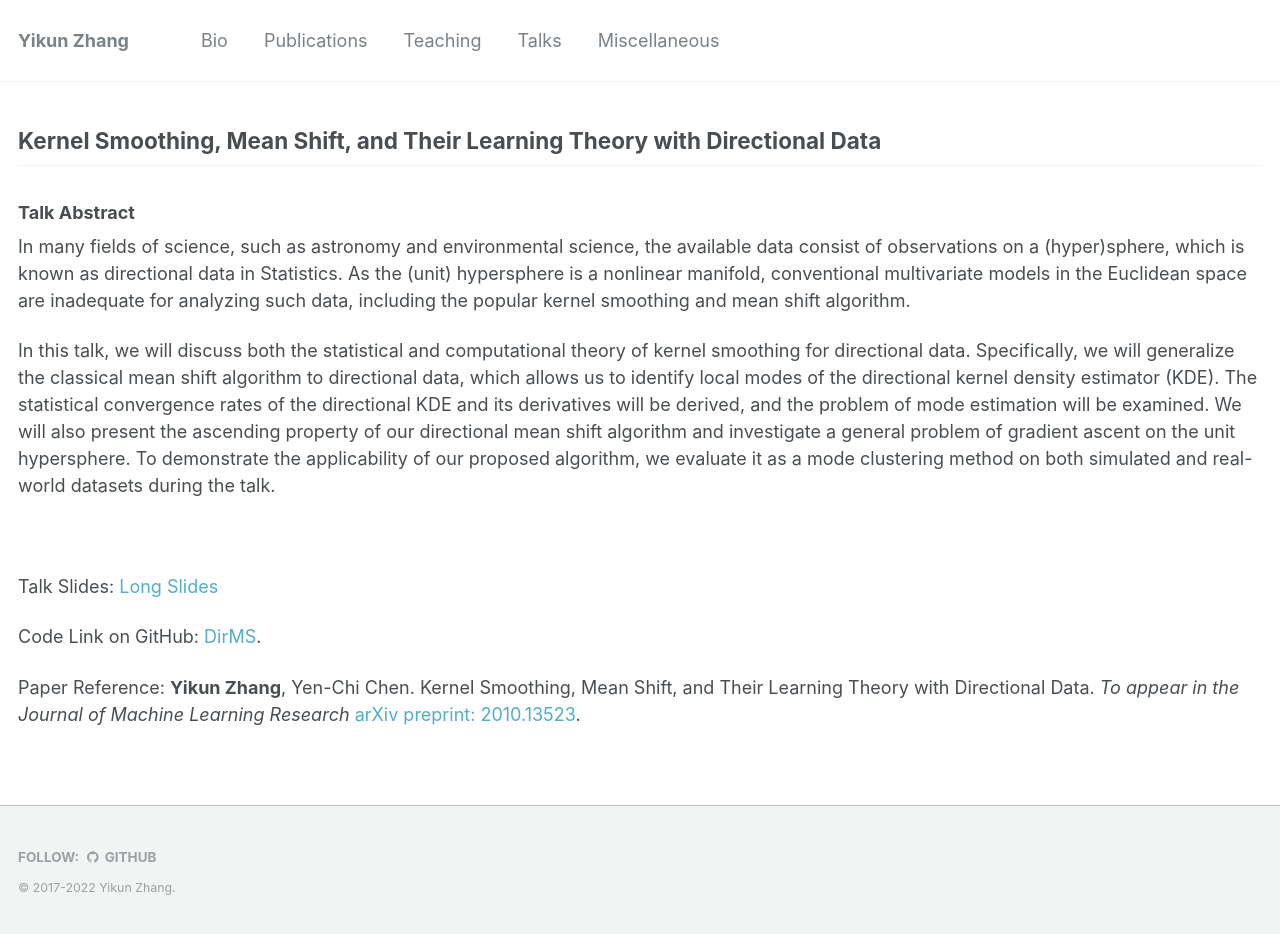
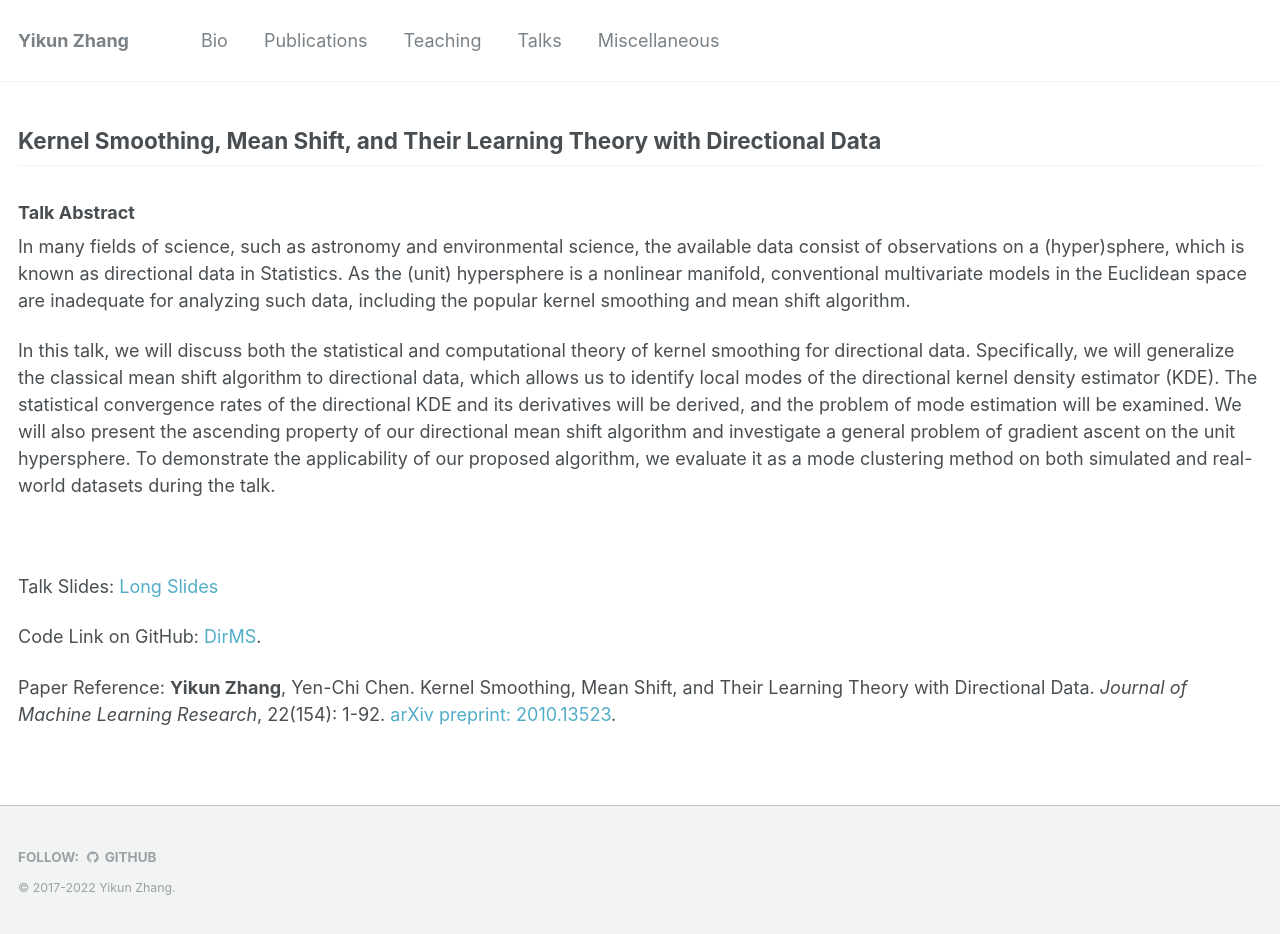
Before and after one commit to zhangyk8/zhangyk8.github.io, a Jekyll site: the page built from _talks/talk-2.md, in a window 1280 px wide. Built offline with Jekyll 4.4.1, drawn with Linux system fonts in a browser that asks for light colours.

Commit message:
Update talk-2.md

```diff
--- a/_talks/talk-2.md
+++ b/_talks/talk-2.md
@@ -24,4 +24,4 @@ Talk Slides: [Long Slides](https://zhangyk8.github.io/talks/DirMS_Slides.pdf)
 
 Code Link on GitHub: [DirMS](https://github.com/zhangyk8/DirMS).
 
-Paper Reference: **Yikun Zhang**, Yen-Chi Chen. Kernel Smoothing, Mean Shift, and Their Learning Theory with Directional Data. _To appear in the Journal of Machine Learning Research_ [arXiv preprint: 2010.13523](https://arxiv.org/abs/2010.13523).
+Paper Reference: **Yikun Zhang**, Yen-Chi Chen. Kernel Smoothing, Mean Shift, and Their Learning Theory with Directional Data. _Journal of Machine Learning Research_, 22(154): 1-92. [arXiv preprint: 2010.13523](https://arxiv.org/abs/2010.13523).
```
